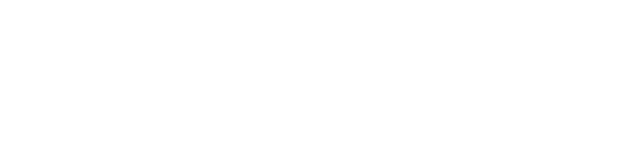
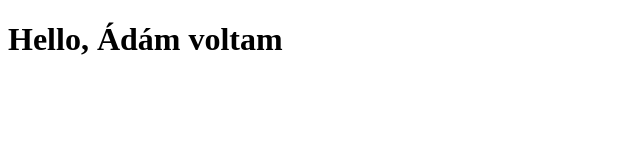
Before and after one commit to neogrady/MarciusiFrontend, a plain HTML site: page index.html in a window 1280 px wide. Shown: the whole page, without its empty margins (0-640 px from the left). Drawn offline with Linux system fonts and the light colour scheme.

Commit message:
Update index.html

```diff
--- a/index.html
+++ b/index.html
@@ -7,6 +7,6 @@
     <link rel="stylesheet" href="index.css">
 </head>
 <body>
-
+    <h1>Hello, Ádám voltam</h1>
 </body>
 </html>
```
